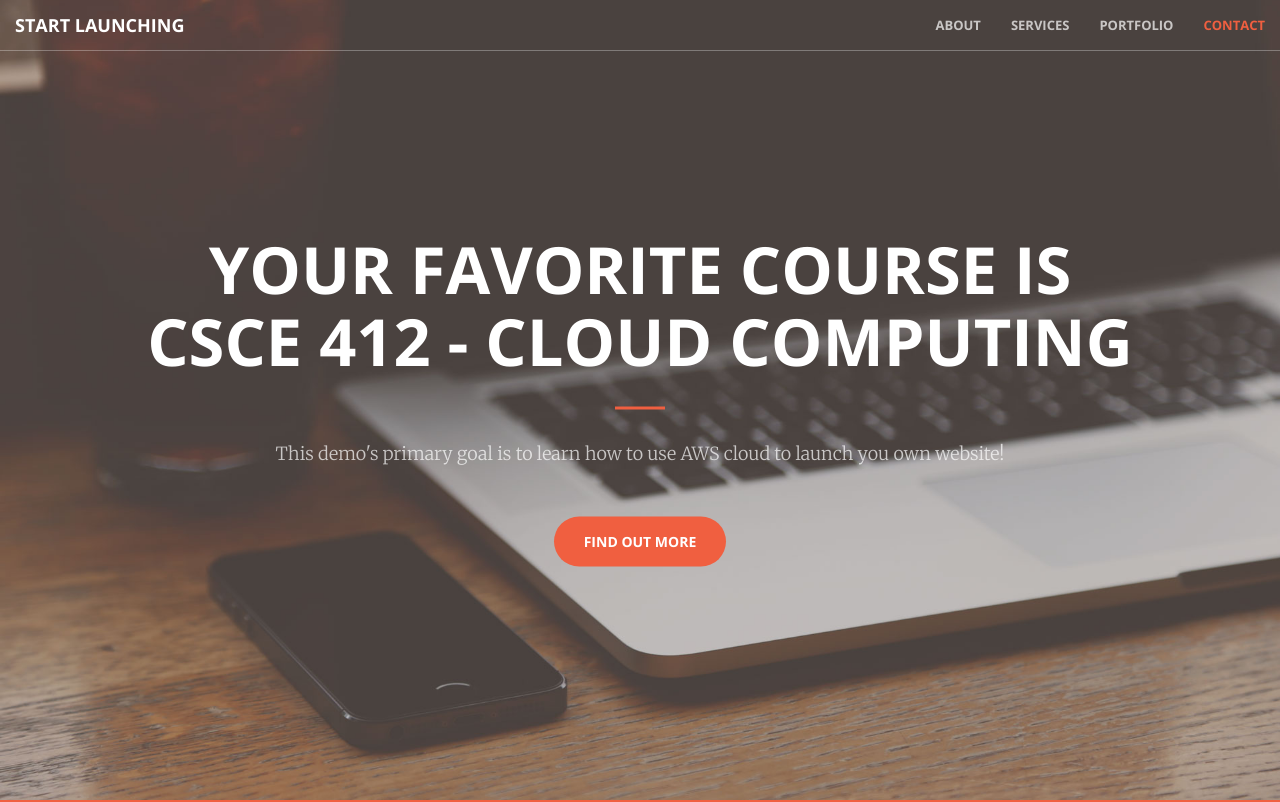
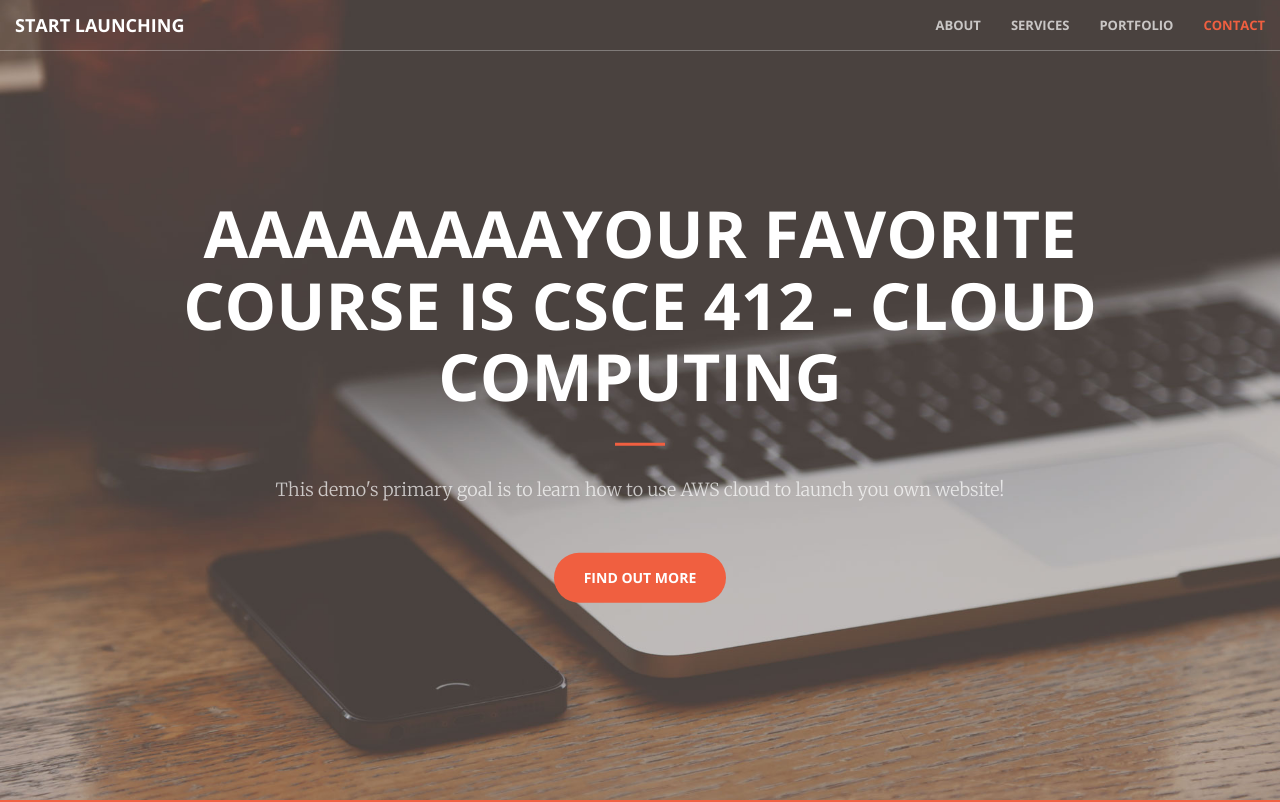
Before and after one commit to jonathan1234-314/412repo, a plain HTML site: page index.html in a window 1280 px wide. Shown: the top 802 px of the page. Drawn offline with nearby package versions, Linux system fonts and the light colour scheme.

Commit message:
Update index.html

```diff
--- a/index.html
+++ b/index.html
@@ -74,7 +74,7 @@
     <header>
         <div class="header-content">
             <div class="header-content-inner">
-                <h1>Your Favorite Course is CSCE 412 - Cloud Computing</h1>
+                <h1>AAAAAAAAYour Favorite Course is CSCE 412 - Cloud Computing</h1>
                 <hr>
                 <p>This demo's primary goal is to learn how to use AWS cloud to launch you own website!</p>
                 <a href="#about" class="btn btn-primary btn-xl page-scroll">Find Out More</a>
```
